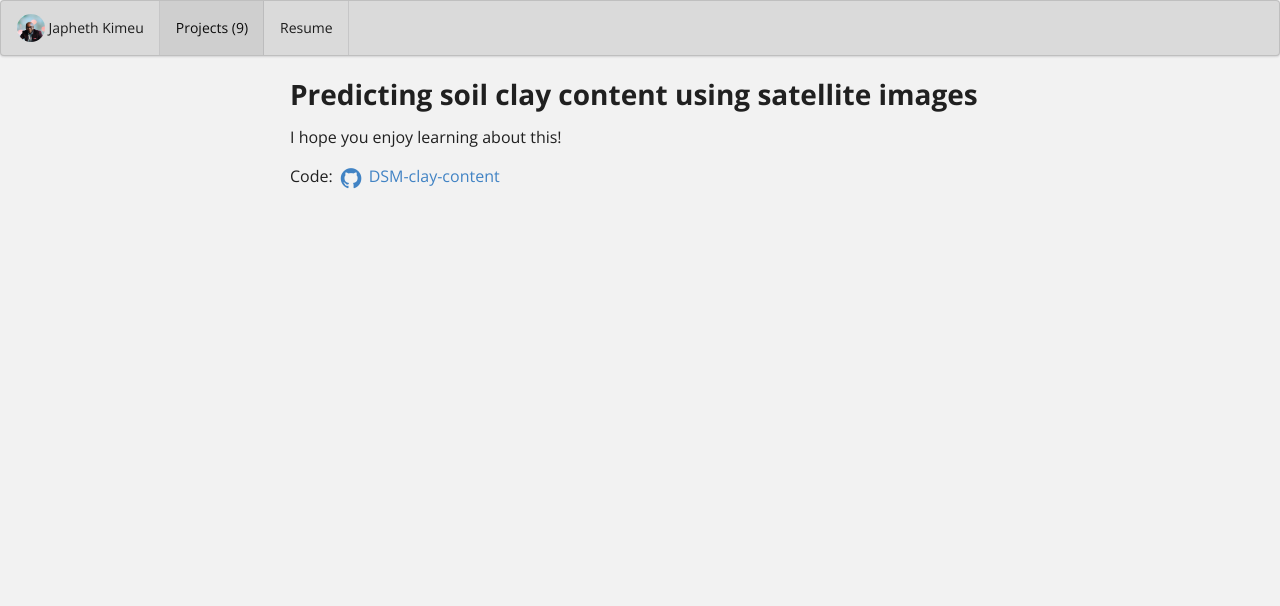
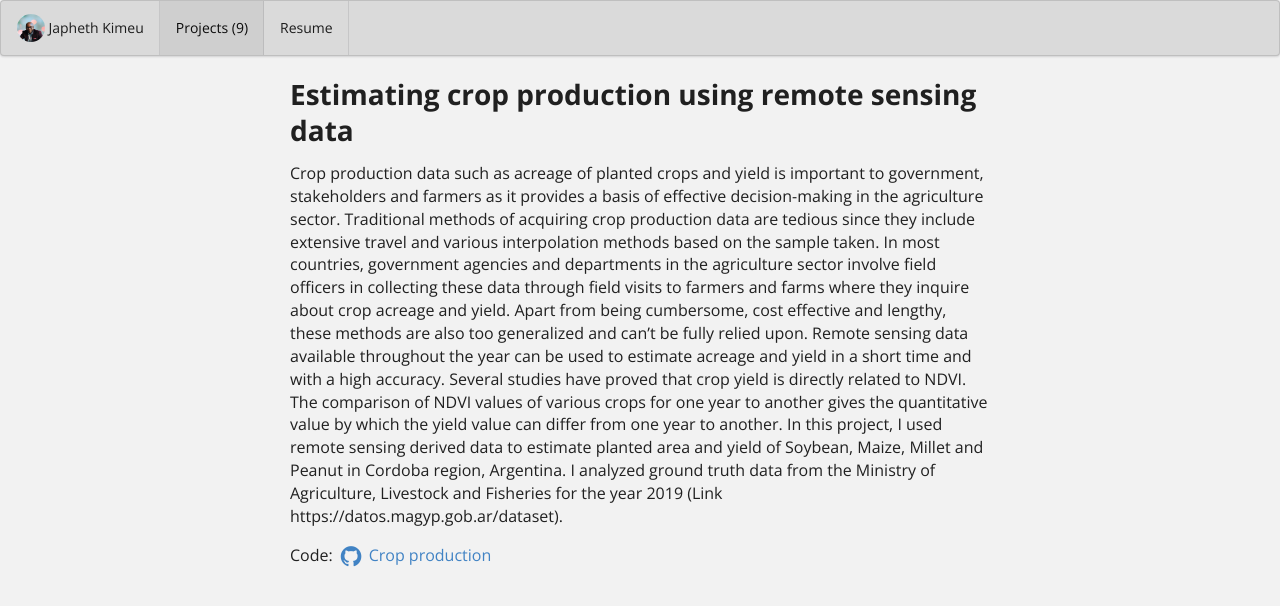
Before and after one commit to japhethkimeu/japhethkimeu.github.io, a Jekyll site: the page built from projects/project-8.md, in a window 1280 px wide. Shown: the top 606 px of the page. Built offline with Jekyll 4.4.1, drawn with Linux system fonts in a browser that asks for light colours.

Commit message:
Update project-8.md

```diff
--- a/projects/project-8.md
+++ b/projects/project-8.md
@@ -1,26 +1,28 @@
 ---
 layout: project
 type: project
-image: images/CaptureIII.PNG
-title: Predicting soil clay content using satellite images
-permalink: projects/DSM-clay-content
+image: images/combined.PNG
+title: Estimating crop production using remote sensing data
+permalink: projects/Crop-production
 
 # All dates must be YYYY-MM-DD format!
-date: 2022-03-25
+date: 2023-05-05
 labels:
-  - DSM
-  - clay content
-  - python
-  - SHAP
+  - crop production
+  - food security
+  - ndvi
+  - google earth engine
   - remote sensing
-summary: Predicting soil clay content using spectral bands of time series images (Landsat) in python.
+summary: Can remote sensing data be used to estimate crop acreage and yield?
 ---
+Crop production data such as acreage of planted crops and yield is important to government, stakeholders and farmers as it provides a basis of effective decision-making in the agriculture sector. Traditional methods of acquiring crop production data are tedious since they include extensive travel and various interpolation methods based on the sample taken. In most countries, government agencies and departments in the agriculture sector involve field officers in collecting these data through field visits to farmers and farms where they inquire about crop acreage and yield. Apart from being cumbersome, cost effective and lengthy, these methods are also too generalized and can't be fully relied upon.
+Remote sensing data available throughout the year can be used to estimate acreage and yield in a short time and with a high accuracy. Several studies have proved that crop yield is directly related to NDVI. The comparison of NDVI values of various crops for one year to another gives the quantitative value by which the yield value can differ from one year to another. In this project, I used remote sensing derived data to estimate planted area and yield of Soybean, Maize, Millet and Peanut in Cordoba region, Argentina. I analyzed ground truth data from the Ministry of Agriculture, Livestock and Fisheries for the year 2019 (Link https://datos.magyp.gob.ar/dataset).
 
 
 
 
-I hope you enjoy learning about this!
 
 
 
-Code: <a href="https://github.com/neli12/DSM-clay-content"><i class="large github icon"></i>DSM-clay-content</a>
+
+Code: <a href="https://github.com/japhethkimeu/crop-production"><i class="large github icon"></i>Crop production</a>
```
